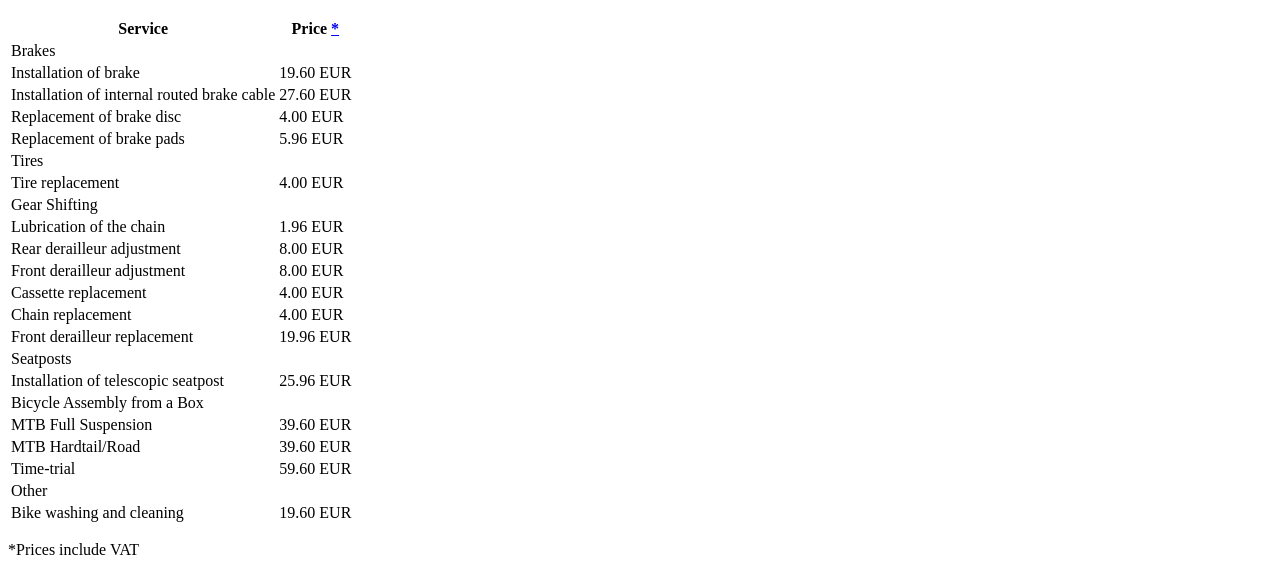
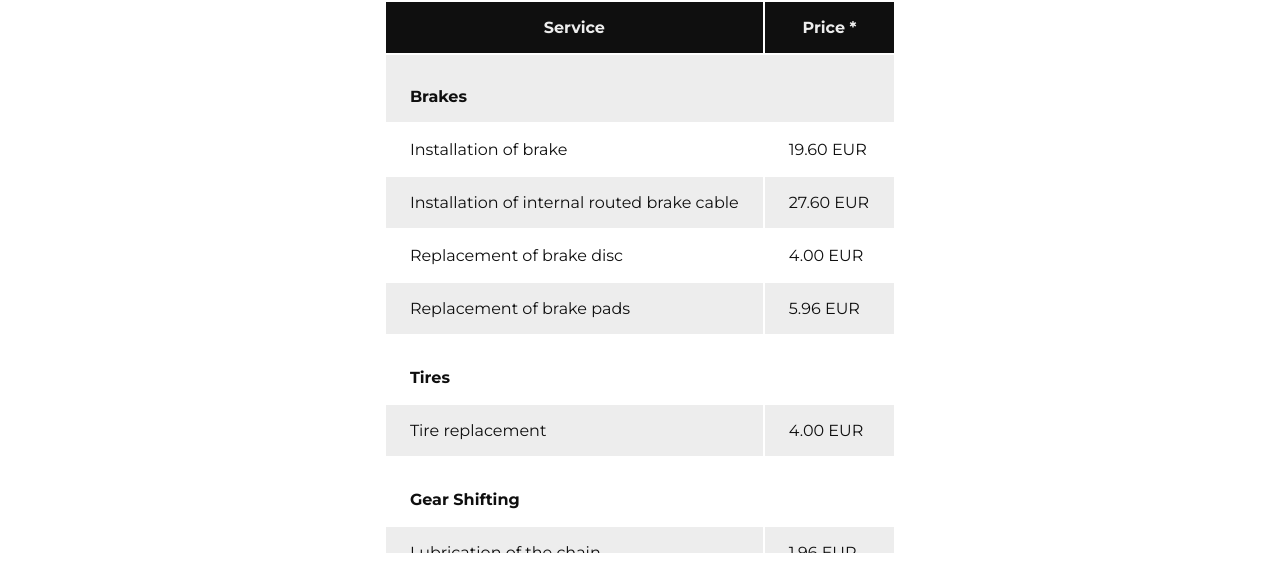
Before and after one commit to vojtechsisma/TNPW1, a website: page price-list/index.html in a window 1280 px wide. Shown: the part 247-816 px from the top of the page. Drawn offline with nearby package versions, Linux system fonts and the light colour scheme; the site is published under a folder, as on GitHub Pages, so addresses that start at the root find nothing.

Commit message:
fix typo

```diff
--- a/index.html
+++ b/index.html
@@ -8,7 +8,7 @@
     <link rel="stylesheet" href="./css/global.css" />
     <link rel="stylesheet" href="./css/index.css" />
     <link rel="stylesheet" href="./css/header.css" />
-    <link rel="stylesheet" href="../css/footer.css" />
+    <link rel="stylesheet" href="./css/footer.css" />
     <link
       rel="stylesheet"
       href="https://fonts.googleapis.com/css2?family=Material+Symbols+Outlined"
--- a/price-list/index.html
+++ b/price-list/index.html
@@ -5,10 +5,10 @@
     <meta http-equiv="X-UA-Compatible" content="IE=edge" />
     <meta name="viewport" content="width=device-width, initial-scale=1.0" />
     <title>Bike SOS</title>
-    <link rel="stylesheet" href="/css/global.css" />
-    <link rel="stylesheet" href="/css/header.css" />
-    <link rel="stylesheet" href="/css/price-list.css" />
-    <link rel="stylesheet" href="/css/footer.css" />
+    <link rel="stylesheet" href="../css/global.css" />
+    <link rel="stylesheet" href="../css/header.css" />
+    <link rel="stylesheet" href="../css/price-list.css" />
+    <link rel="stylesheet" href="../css/footer.css" />
     <link
       rel="stylesheet"
       href="https://fonts.googleapis.com/css2?family=Material+Symbols+Outlined"
```
